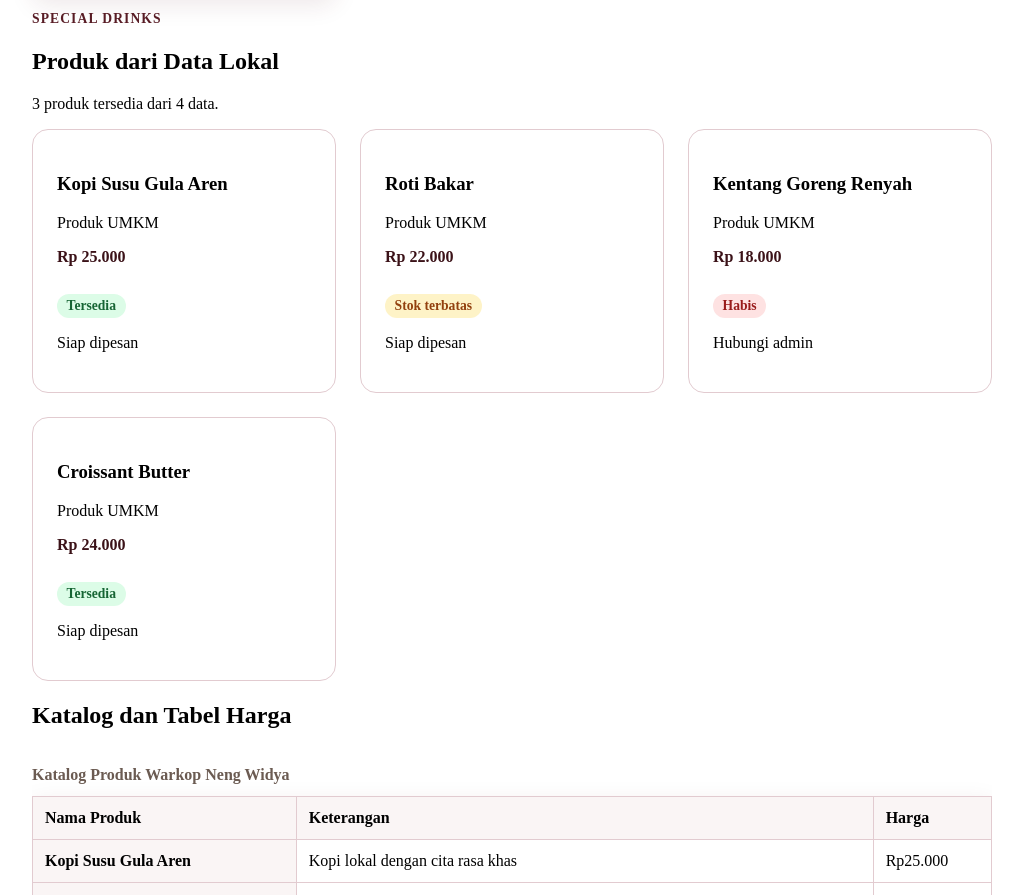
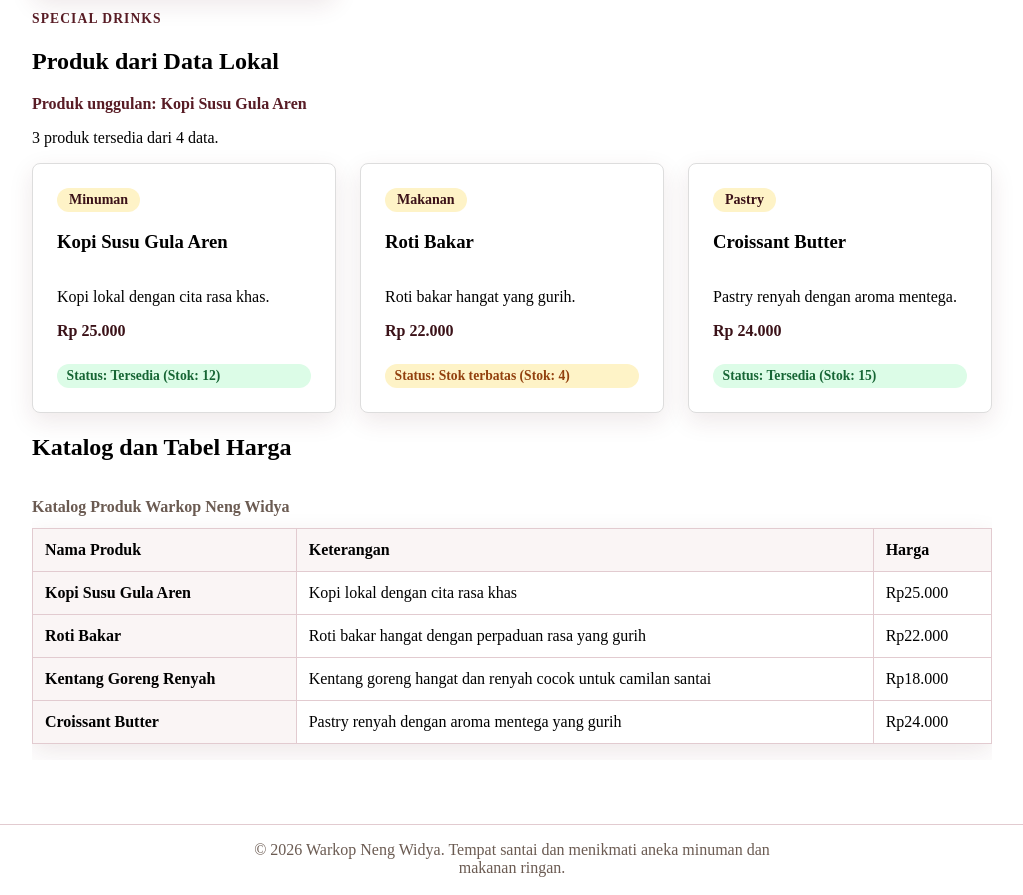
Before and after one commit to zanubawidya/website-umkm, a plain HTML site: page produk.html in a window 1280 px wide. Shown: the part 1484-2379 px from the top of the page, without its empty margins (128-1151 px from the left). Drawn offline with Linux system fonts and the light colour scheme.

Commit message:
refactor katalog produk dengan function dan array methods

```diff
--- a/css/style.css
+++ b/css/style.css
@@ -450,3 +450,13 @@
   background: #fee2e2;
   color: #991b1b;
 }
+
+.stock-badge.warning {
+  background: #fef3c7;
+  color: #92400e;
+}
+
+#produk-unggulan {
+  font-weight: 700;
+  color: var(--color-primary, #6f3b1f);
+}
--- a/js/app.js
+++ b/js/app.js
@@ -3,25 +3,29 @@
 console.log("P09 JavaScript aktif");
 
 const produkUmkm = [
-  { nama: "Kopi Susu Gula Aren", kategori: "Minuman", harga: 25000, stok: 12, deskripsi: "Kopi lokal dengan cita rasa khas." },
-  { nama: "Roti Bakar", kategori: "Makanan", harga: 22000, stok: 4, deskripsi: "Roti bakar hangat yang gurih." },
-  { nama: "Kentang Goreng Renyah", kategori: "Camilan", harga: 18000, stok: 0, deskripsi: "Kentang goreng hangat dan renyah." },
-  { nama: "Croissant Butter", kategori: "Pastry", harga: 24000, stok: 15, deskripsi: "Pastry renyah dengan aroma mentega." },
+  // 1. TAMBAHKAN properti 'unggulan: true' di sini
+  { nama: "Kopi Susu Gula Aren", kategori: "Minuman", harga: 25000, stok: 12, deskripsi: "Kopi lokal dengan cita rasa khas.", unggulan: true },
+  { nama: "Roti Bakar", kategori: "Makanan", harga: 22000, stok: 4, deskripsi: "Roti bakar hangat yang gurih.", unggulan: false },
+  { nama: "Kentang Goreng Renyah", kategori: "Camilan", harga: 18000, stok: 0, deskripsi: "Kentang goreng hangat dan renyah.", unggulan: false },
+  { nama: "Croissant Butter", kategori: "Pastry", harga: 24000, stok: 15, deskripsi: "Pastry renyah dengan aroma mentega.", unggulan: false },
 ];
 
 console.table(produkUmkm);
 
-const formatRupiah = new Intl.NumberFormat("id-ID", {
-  style: "currency",
-  currency: "IDR",
-  maximumFractionDigits: 0,
-});
+function formatRupiah(nilai) {
+  return new Intl.NumberFormat("id-ID", {
+    style: "currency",
+    currency: "IDR",
+    maximumFractionDigits: 0,
+  }).format(nilai);
+}
 
-console.log(formatRupiah.format(produkUmkm[0].harga));
+// 2. PERBAIKI bagian ini (hapus '.format' karena formatRupiah adalah fungsi)
+console.log(formatRupiah(produkUmkm[0].harga));
 
 function statusStok(stok) {
-  if (stok === 0) {
-    return { label: "Habis", className: "empty" };
+  if (stok <= 0) {
+    return { label: "Habis", className: "warning" };
   }
 
   if (stok <= 5) {
@@ -30,6 +34,10 @@
 
   return { label: "Tersedia", className: "" };
 }
+
+console.log(statusStok(0));
+console.log(statusStok(3));
+console.log(statusStok(12));
 
 function labelKategori(kategori) {
   switch (kategori) {
@@ -42,39 +50,46 @@
   }
 }
 
+// 3. SESUAIKAN template kartu produk agar rapi saat dirender ke HTML
+function buatKartuProduk(produk) {
+  const status = statusStok(produk.stok);
+
+  return `
+    <article class="product-card" style="margin: 0; display: flex; flex-direction: column; border: 1px solid #ddd; padding: 1.5rem; border-radius: 8px; background: #fff;">
+      <span class="product-badge">${produk.kategori}</span>
+      <h3>${produk.nama}</h3>
+      <p>${produk.deskripsi}</p>
+      <p class="price" style="margin-top: auto;">${formatRupiah(produk.harga)}</p>
+      <span class="stock-badge ${status.className}" style="margin-top: 0.5rem; font-weight: bold;">Status: ${status.label} (Stok: ${produk.stok})</span>
+    </article>
+  `;
+}
+
+produkUmkm.forEach((produk) => {
+  console.log("Debug produk:", produk.nama, "stok:", produk.stok);
+});
+
 function renderProduk() {
   const grid = document.querySelector("#produk-dinamis");
   const ringkasan = document.querySelector("#produk-ringkasan");
+  const unggulan = document.querySelector("#produk-unggulan");
 
-  if (!grid || !ringkasan) {
+  if (!grid || !ringkasan || !unggulan) {
+    console.warn("Target produk render belum lengkap.");
     return;
   }
 
-  let jumlahTersedia = 0;
-  let markup = "";
+  const produkTersedia = produkUmkm.filter((produk) => produk.stok > 0);
+  const produkUnggulan = produkUmkm.find((produk) => produk.unggulan === true);
+  const markupProduk = produkTersedia.map(buatKartuProduk).join("");
 
-  for (const produk of produkUmkm) {
-    const status = statusStok(produk.stok);
-    const kategori = labelKategori(produk.kategori);
-    const labelAksi = produk.stok > 0 ? "Siap dipesan" : "Hubungi admin";
+  grid.innerHTML = markupProduk;
+  ringkasan.textContent = `${produkTersedia.length} produk tersedia dari ${produkUmkm.length} data.`;
+  unggulan.textContent = produkUnggulan
+    ? `Produk unggulan: ${produkUnggulan.nama}`
+    : "Belum ada produk unggulan.";
 
-    if (produk.stok > 0) {
-      jumlahTersedia = jumlahTersedia + 1;
-    }
-
-    markup = markup + `
-      <article class="js-product-card">
-        <h3>${produk.nama}</h3>
-        <p>${kategori}</p>
-        <p class="price">${formatRupiah.format(produk.harga)}</p>
-        <span class="stock-badge ${status.className}">${status.label}</span>
-        <p>${labelAksi}</p>
-      </article>
-    `;
-  }
-
-  grid.innerHTML = markup;
-  ringkasan.textContent = `${jumlahTersedia} produk tersedia dari ${produkUmkm.length} data.`;
+  console.table(produkUmkm);
 }
 
 document.addEventListener("DOMContentLoaded", renderProduk);
--- a/produk.html
+++ b/produk.html
@@ -123,6 +123,7 @@
             <div class="section-header">
                 <p class="eyebrow">Special Drinks</p>
                 <h2 id="produk-dinamis-title">Produk dari Data Lokal</h2>
+                <p id="produk-unggulan">Produk unggulan akan ditentukan melalui JavaScript.</p>
                 <p id="produk-ringkasan">Data produk akan dimuat melalui JavaScript.</p>
             </div>
             <div id="produk-dinamis" class="js-product-grid"></div>
```
